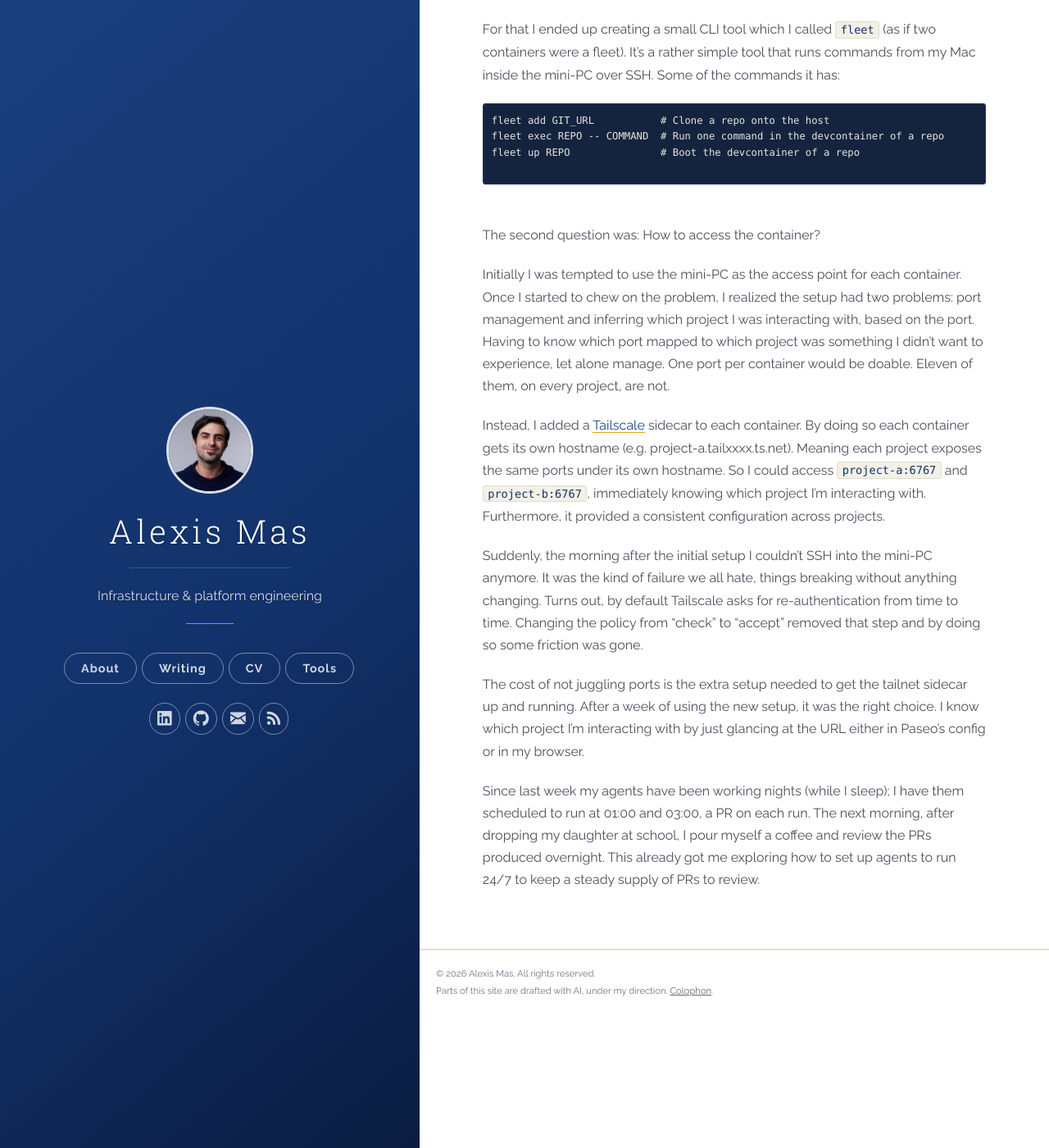
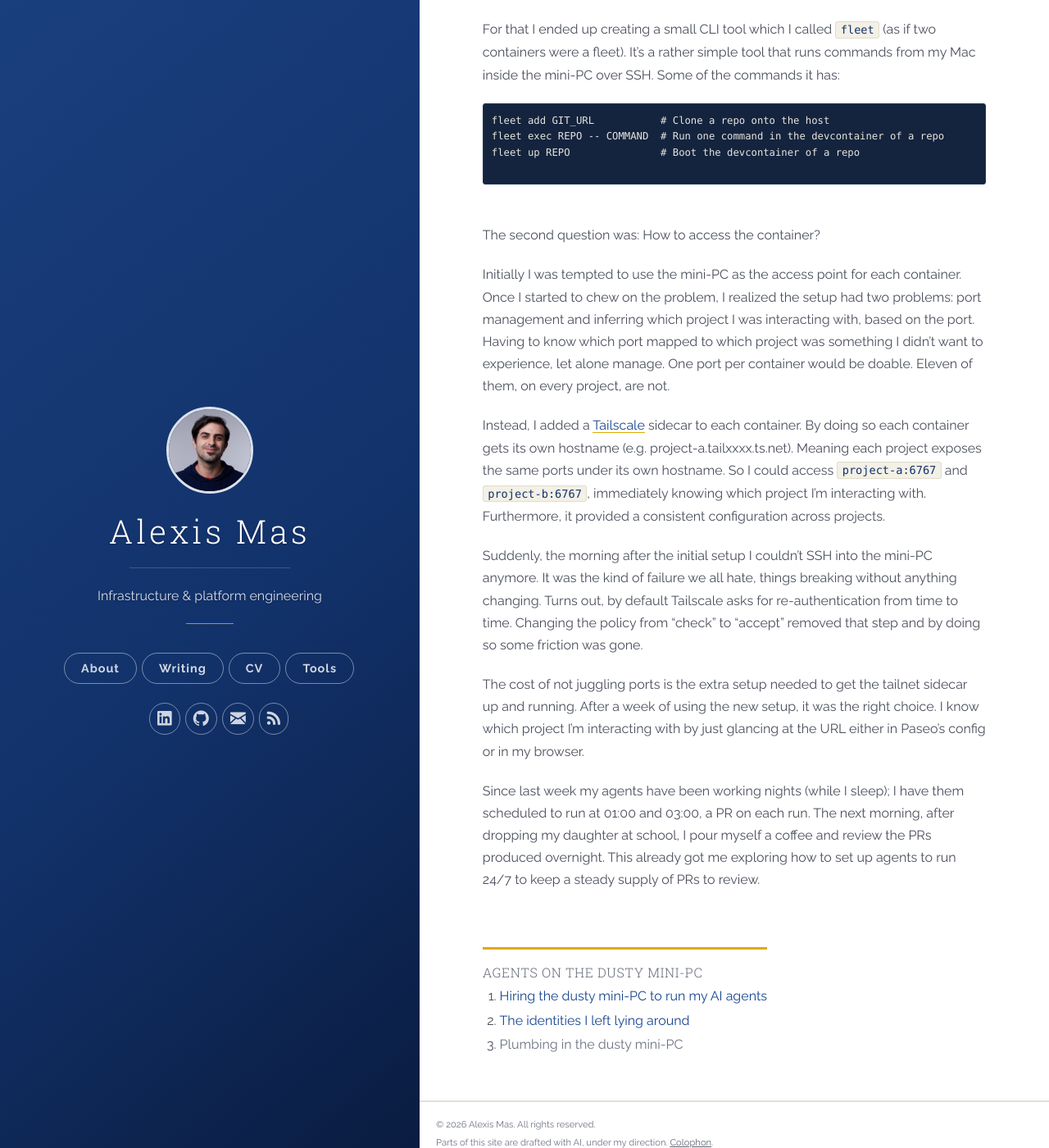
Before and after one commit to Axxiss/axxiss.github.io, a Jekyll site: the page built from _posts/2026-09-13-plumbing-in-the-dusty-mini-pc.md, in a window 1280 px wide and 1400 px high, scrolled down 1235 px. Shown: the whole window at 82% size. Built offline with Jekyll 4.4.1, drawn with Linux system fonts in a browser that asks for light colours; nearby versions of some CDN libraries.

Commit message:
Link the mini-PC posts to each other as a series
The four posts read as one run, but every link between them pointed backwards,
so a reader arriving at the first one had no way to find the rest.

The navigation is rendered from a `series` front matter key rather than written
into the prose. Three of these posts are already published, and adding a link
to a published argument is a different act from adding one to the site around
it; this way the words a reader saw stay as they were, and a new post joins by
adding one line.

It reads site.posts, so a draft appears only under --drafts and a deploy never
shows one, and nothing reaches feed.xml — no reader re-surfaces a month-old
post because of this. Archive posts carry no series key and render nothing.

```diff
--- a/_layouts/post.html
+++ b/_layouts/post.html
@@ -22,4 +22,31 @@ layout: default
     {% endif %}
     {{ content }}
   </section>
+
+  {% if page.series %}
+    {%- assign series_posts = site.posts | where: "series", page.series | sort: "date" -%}
+    {%- if series_posts.size > 1 -%}
+      <!-- Series navigation, rendered rather than written into the posts. The
+           prose of a published post then stays exactly as it was published, and
+           a new post joins the series by adding one front matter key.
+
+           site.posts only, so nothing here reaches feed.xml and no reader
+           re-surfaces an old post. Drafts appear only under --drafts, which is
+           what a preview wants and a deploy never sees. -->
+      <nav class="series" aria-labelledby="series-title">
+        <h2 class="series__title" id="series-title">{{ page.series }}</h2>
+        <ol class="series__list">
+          {%- for post in series_posts %}
+            <li class="series__item">
+              {%- if post.url == page.url -%}
+                <span class="series__current" aria-current="true">{{ post.title }}</span>
+              {%- else -%}
+                <a href="{{ post.url | relative_url }}">{{ post.title }}</a>
+              {%- endif -%}
+            </li>
+          {%- endfor %}
+        </ol>
+      </nav>
+    {%- endif -%}
+  {% endif %}
 </article>
--- a/_posts/2026-08-30-hiring-the-dusty-mini-pc-to-run-my-ai-agents.md
+++ b/_posts/2026-08-30-hiring-the-dusty-mini-pc-to-run-my-ai-agents.md
@@ -3,6 +3,7 @@ layout: post
 title: "Hiring the dusty mini-PC to run my AI agents"
 date: 2026-08-30
 tags: [AI, Tooling]
+series: "Agents on the dusty mini-PC"
 description: "Moving my AI coding agents off the laptop: devcontainer isolation, a daemon and client on different machines, and a dusty Intel mini-PC that stays awake all night."
 ---
 
--- a/_posts/2026-09-06-the-identities-i-left-lying-around.md
+++ b/_posts/2026-09-06-the-identities-i-left-lying-around.md
@@ -3,6 +3,7 @@ layout: post
 title: "The identities I left lying around"
 date: 2026-09-06
 tags: [AI, Tooling, Security]
+series: "Agents on the dusty mini-PC"
 description: "Two AI coding agents that ran out of the credential I gave them, went looking for the wider logins already sitting on my laptop, and used them."
 ---
 
--- a/_posts/2026-09-13-plumbing-in-the-dusty-mini-pc.md
+++ b/_posts/2026-09-13-plumbing-in-the-dusty-mini-pc.md
@@ -3,6 +3,7 @@ layout: post
 title: "Plumbing in the dusty mini-PC"
 date: 2026-09-13
 tags: [AI, Tooling]
+series: "Agents on the dusty mini-PC"
 description: "The plumbing behind running AI agents on a mini-PC: a devcontainer per project, a Tailscale sidecar giving each container its own hostname, and a small CLI to drive them from my Mac."
 image: /images/posts/plumbing-in-the-dusty-mini-pc.png
 image_alt: "A dusty mini-PC with three pipes running out of it, each ending in a paper tag: project-a.ts.net:6767, project-b.ts.net:6767, project-c.ts.net:6767. Same port on all three; only the hostname changes."
--- a/css/main.css
+++ b/css/main.css
@@ -172,3 +172,40 @@ pre.highlight code,
   line-height: 1.5;
   color: var(--meta);
 }
+
+/* Series navigation, appended by _layouts/post.html to any post carrying a
+   `series` key. It sits outside .post, so the body copy's rules — including the
+   ochre lead-in on h2 — never reach it.
+
+   Numbered rather than bulleted: the order is the reading order, and a reader
+   arriving at post three from a search result wants to know there are two
+   before it. The current post is a span rather than a link, so the list never
+   offers the page you are already on. */
+.series {
+  margin: 3em 0 0;
+  padding-top: 1.2em;
+  border-top: 3px solid var(--accent);
+}
+
+.series__title {
+  margin: 0 0 .6em;
+  font-size: 1em;
+  letter-spacing: .04em;
+  text-transform: uppercase;
+  color: var(--meta);
+}
+
+.series__list {
+  margin: 0;
+  padding-left: 1.3em;
+}
+
+.series__item {
+  margin-bottom: .35em;
+  line-height: 1.5;
+}
+
+/* The post you are reading: present, ordered, and plainly not a link. */
+.series__current {
+  color: var(--muted);
+}
```
Also changed, not shown: _drafts/writing-myself-out-of-the-loop.md (+1 -0 lines).
